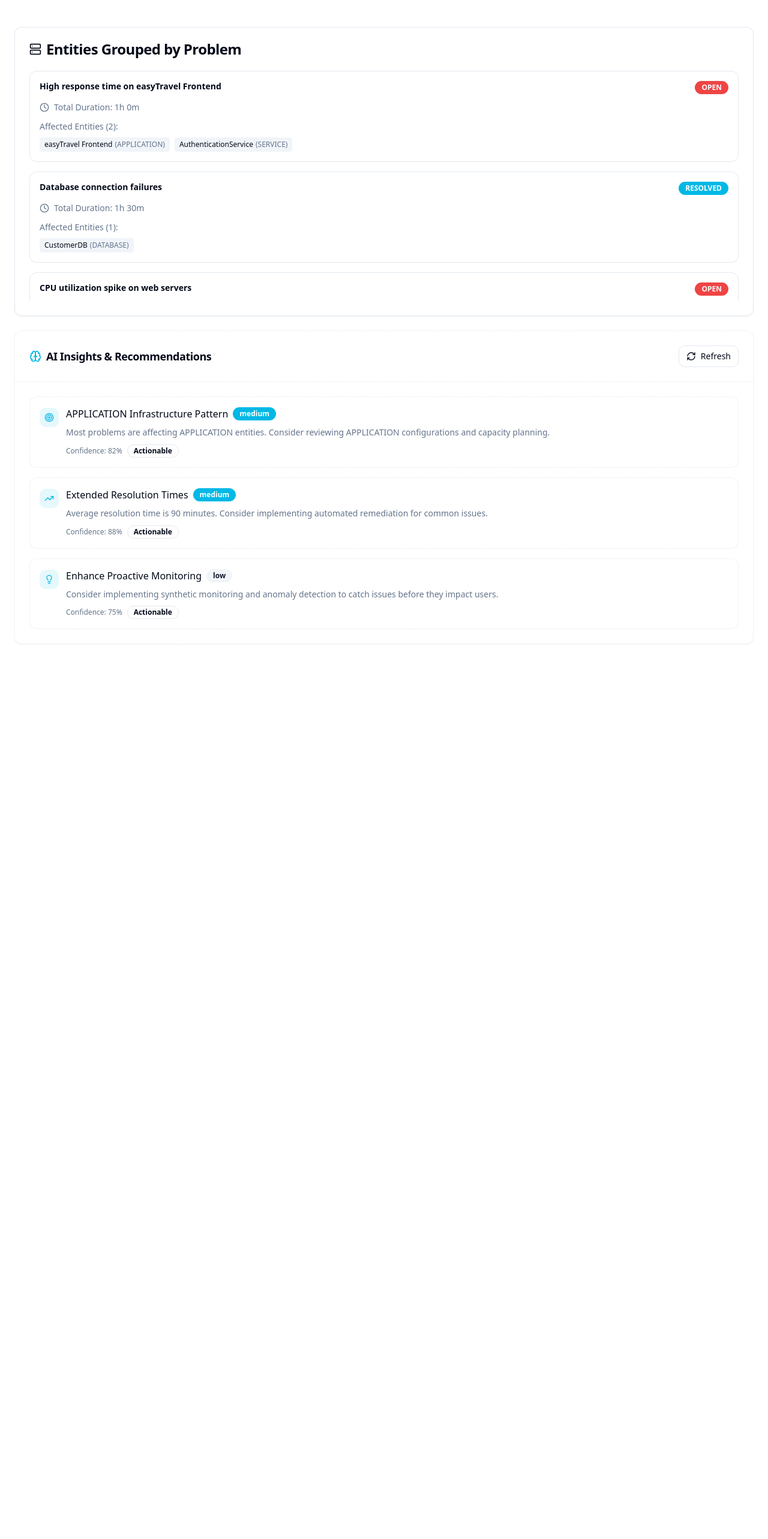
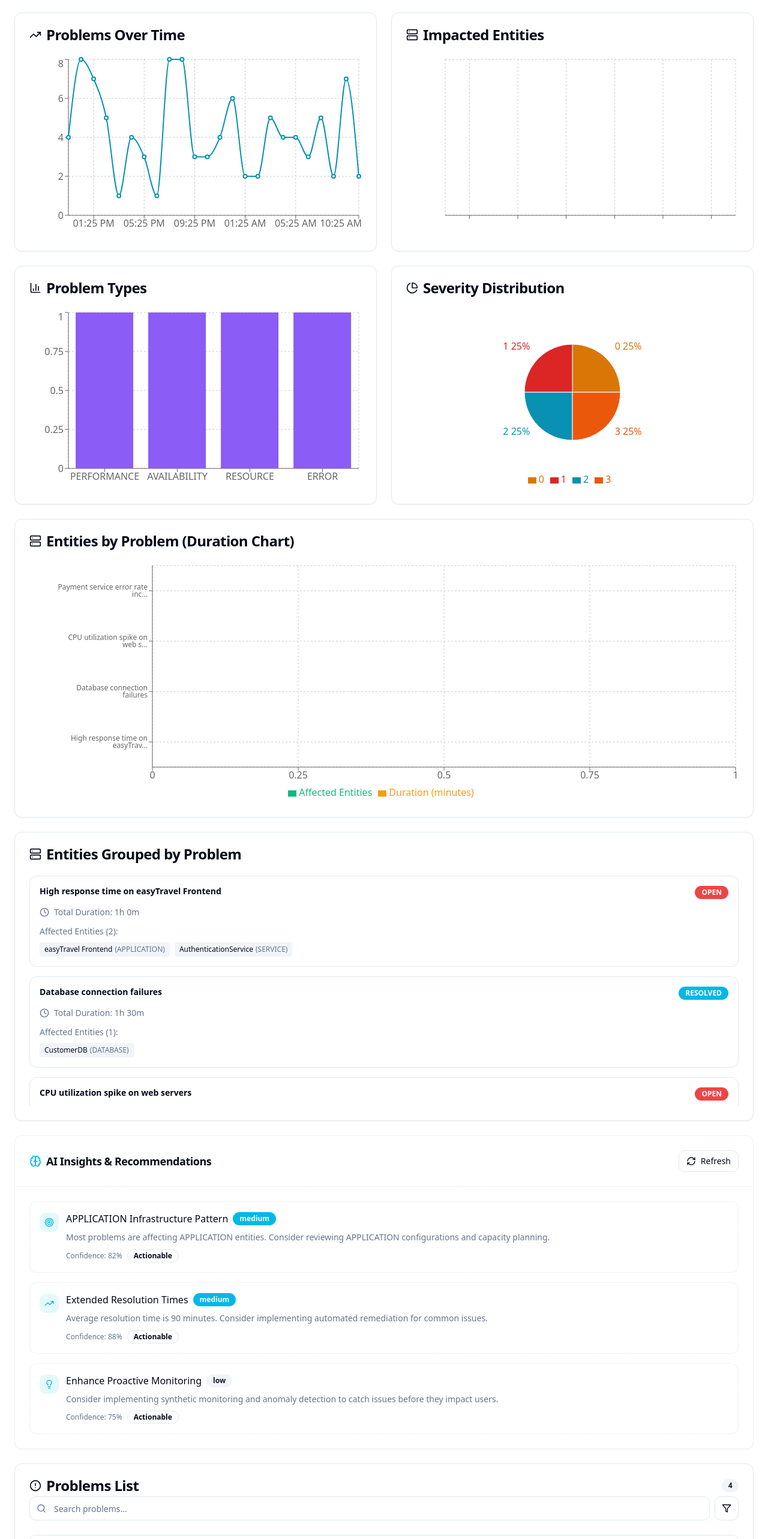
Before and after one commit to hamzaoudghiri/problems-lovable2, a React (Vite) app: page / in a window 1280 px wide. Shown: the part 234-2800 px from the top of the page at 60% size. Before the commit the page ends 1332 px from the top, so only its background shows below. Built offline with nearby package versions, Linux system fonts and the light colour scheme.

Commit message:
Add graph for entities grouped by problem
Add a new chart to the dashboard that visualizes entities grouped by problem. This chart will display the relationship between problems and the entities they impact.

```diff
--- a/src/components/Charts.tsx
+++ b/src/components/Charts.tsx
@@ -15,26 +15,165 @@ const SEVERITY_COLORS = {
 };
 const CHART_COLORS = ['#0891b2', '#3b82f6', '#8b5cf6', '#06b6d4', '#10b981'];
 export const ProblemsOverTimeChart = () => {
-  const {
-    chartData
-  } = useMonitoringStore();
-  return;
+  const { chartData } = useMonitoringStore();
+
+  return (
+    <Card>
+      <CardHeader>
+        <CardTitle className="flex items-center gap-2">
+          <TrendingUp className="h-5 w-5" />
+          Problems Over Time
+        </CardTitle>
+      </CardHeader>
+      <CardContent>
+        <ResponsiveContainer width="100%" height={300}>
+          <LineChart data={chartData.problemsOverTime}>
+            <CartesianGrid strokeDasharray="3 3" />
+            <XAxis dataKey="date" />
+            <YAxis />
+            <Tooltip />
+            <Line type="monotone" dataKey="count" stroke="#0891b2" strokeWidth={2} />
+          </LineChart>
+        </ResponsiveContainer>
+      </CardContent>
+    </Card>
+  );
 };
 export const ImpactedEntitiesChart = () => {
-  const {
-    chartData
-  } = useMonitoringStore();
-  return;
+  const { chartData } = useMonitoringStore();
+
+  return (
+    <Card>
+      <CardHeader>
+        <CardTitle className="flex items-center gap-2">
+          <Server className="h-5 w-5" />
+          Impacted Entities
+        </CardTitle>
+      </CardHeader>
+      <CardContent>
+        <ResponsiveContainer width="100%" height={300}>
+          <BarChart data={chartData.impactedEntities}>
+            <CartesianGrid strokeDasharray="3 3" />
+            <XAxis dataKey="entityType" />
+            <YAxis />
+            <Tooltip />
+            <Bar dataKey="count" fill="#3b82f6" />
+          </BarChart>
+        </ResponsiveContainer>
+      </CardContent>
+    </Card>
+  );
 };
 export const ProblemTypesChart = () => {
-  const {
-    chartData
-  } = useMonitoringStore();
-  return;
+  const { chartData } = useMonitoringStore();
+
+  return (
+    <Card>
+      <CardHeader>
+        <CardTitle className="flex items-center gap-2">
+          <BarChart3 className="h-5 w-5" />
+          Problem Types
+        </CardTitle>
+      </CardHeader>
+      <CardContent>
+        <ResponsiveContainer width="100%" height={300}>
+          <BarChart data={chartData.problemTypes}>
+            <CartesianGrid strokeDasharray="3 3" />
+            <XAxis dataKey="type" />
+            <YAxis />
+            <Tooltip />
+            <Bar dataKey="count" fill="#8b5cf6" />
+          </BarChart>
+        </ResponsiveContainer>
+      </CardContent>
+    </Card>
+  );
 };
 export const SeverityDistributionChart = () => {
-  const {
-    chartData
-  } = useMonitoringStore();
-  return;
+  const { chartData } = useMonitoringStore();
+
+  return (
+    <Card>
+      <CardHeader>
+        <CardTitle className="flex items-center gap-2">
+          <PieChartIcon className="h-5 w-5" />
+          Severity Distribution
+        </CardTitle>
+      </CardHeader>
+      <CardContent>
+        <ResponsiveContainer width="100%" height={300}>
+          <PieChart>
+            <Pie
+              data={chartData.severityDistribution}
+              cx="50%"
+              cy="50%"
+              labelLine={false}
+              outerRadius={80}
+              fill="#8884d8"
+              dataKey="count"
+              label={({ name, percent }) => `${name} ${(percent * 100).toFixed(0)}%`}
+            >
+              {chartData.severityDistribution.map((entry, index) => (
+                <Cell key={`cell-${index}`} fill={SEVERITY_COLORS[entry.severity as keyof typeof SEVERITY_COLORS] || '#8884d8'} />
+              ))}
+            </Pie>
+            <Tooltip />
+            <Legend />
+          </PieChart>
+        </ResponsiveContainer>
+      </CardContent>
+    </Card>
+  );
 };
+
+export const EntityProblemChart = () => {
+  const { problems } = useMonitoringStore();
+
+  // Group entities by problem title and calculate durations
+  const entityProblemData = problems.map(problem => {
+    const duration = problem.endTime
+      ? problem.endTime - problem.startTime
+      : Date.now() - problem.startTime;
+
+    return {
+      problemTitle: problem.title.length > 30 ? problem.title.substring(0, 30) + '...' : problem.title,
+      entityCount: problem.affectedEntities.length,
+      duration: Math.floor(duration / (1000 * 60)), // Convert to minutes
+      status: problem.status
+    };
+  }).filter(item => item.entityCount > 0);
+
+  return (
+    <Card>
+      <CardHeader>
+        <CardTitle className="flex items-center gap-2">
+          <Server className="h-5 w-5" />
+          Entities by Problem (Duration Chart)
+        </CardTitle>
+      </CardHeader>
+      <CardContent>
+        <ResponsiveContainer width="100%" height={400}>
+          <BarChart data={entityProblemData} layout="horizontal">
+            <CartesianGrid strokeDasharray="3 3" />
+            <XAxis type="number" />
+            <YAxis
+              type="category"
+              dataKey="problemTitle"
+              width={200}
+              tick={{ fontSize: 12 }}
+            />
+            <Tooltip
+              formatter={(value, name) => [
+                name === 'entityCount' ? `${value} entities` : `${value} minutes`,
+                name === 'entityCount' ? 'Affected Entities' : 'Duration'
+              ]}
+            />
+            <Legend />
+            <Bar dataKey="entityCount" fill="#10b981" name="Affected Entities" />
+            <Bar dataKey="duration" fill="#f59e0b" name="Duration (minutes)" />
+          </BarChart>
+        </ResponsiveContainer>
+      </CardContent>
+    </Card>
+  );
+};
--- a/src/components/MonitoringDashboard.tsx
+++ b/src/components/MonitoringDashboard.tsx
@@ -2,7 +2,7 @@ import { useEffect } from 'react';
 import { DashboardHeader } from './DashboardHeader';
 import { StatsCards } from './StatsCards';
 import { ProblemList } from './ProblemList';
-import { ProblemsOverTimeChart, ImpactedEntitiesChart, ProblemTypesChart, SeverityDistributionChart } from './Charts';
+import { ProblemsOverTimeChart, ImpactedEntitiesChart, ProblemTypesChart, SeverityDistributionChart, EntityProblemChart } from './Charts';
 import { AIInsights } from './AIInsights';
 import { ProblemDetailsModal } from './ProblemDetailsModal';
 import { EntityProblemGrouping } from './EntityProblemGrouping';
@@ -40,12 +40,18 @@ export const MonitoringDashboard = () => {
         <StatsCards />
 
         {/* Charts Grid */}
-
+        <div className="grid grid-cols-1 lg:grid-cols-2 gap-6">
+          <ProblemsOverTimeChart />
+          <ImpactedEntitiesChart />
+        </div>
 
         <div className="grid grid-cols-1 lg:grid-cols-2 gap-6">
           <ProblemTypesChart />
           <SeverityDistributionChart />
         </div>
+
+        {/* Entity Problem Chart */}
+        <EntityProblemChart />
 
         {/* Entity Problem Grouping */}
         <EntityProblemGrouping />
--- a/src/components/ProblemList.tsx
+++ b/src/components/ProblemList.tsx
@@ -6,7 +6,7 @@ import { Button } from '@/components/ui/button';
 import { Badge } from '@/components/ui/badge';
 import { Table, TableBody, TableCell, TableHead, TableHeader, TableRow } from '@/components/ui/table';
 import { useMonitoringStore } from '@/store/monitoring';
-import { formatDuration, getStatusColor, getSeverityColor } from '@/services/api';
+import { formatDuration } from '@/services/api';
 import type { Problem } from '@/store/monitoring';
 const getEntityIcon = (entityType: string) => {
   switch (entityType.toLowerCase()) {
@@ -35,6 +35,36 @@ const getSeverityLabel = (severity: Problem['severityLevel']): string => {
   };
   return labels[severity] || severity;
 };
+
+const getStatusColor = (status: Problem['status']) => {
+  switch (status) {
+    case 'OPEN':
+      return 'destructive';
+    case 'RESOLVED':
+      return 'default';
+    case 'CLOSED':
+      return 'secondary';
+    default:
+      return 'secondary';
+  }
+};
+
+const getSeverityColor = (severity: Problem['severityLevel']) => {
+  switch (severity) {
+    case 'AVAILABILITY':
+      return 'destructive';
+    case 'ERROR':
+      return 'destructive';
+    case 'PERFORMANCE':
+      return 'default';
+    case 'RESOURCE':
+      return 'secondary';
+    case 'CUSTOM':
+      return 'outline';
+    default:
+      return 'secondary';
+  }
+};
 export const ProblemList = () => {
   const {
     problems,
@@ -57,5 +87,100 @@ export const ProblemList = () => {
     const duration = problem.endTime ? problem.endTime - problem.startTime : now - problem.startTime;
     return formatDuration(duration);
   };
-  return;
+  return (
+    <Card>
+      <CardHeader>
+        <CardTitle className="flex items-center gap-2">
+          <AlertCircle className="h-5 w-5" />
+          Problems List
+          <Badge variant="secondary" className="ml-auto">
+            {filteredProblems.length}
+          </Badge>
+        </CardTitle>
+        <div className="flex gap-2">
+          <div className="relative flex-1">
+            <Search className="absolute left-3 top-1/2 transform -translate-y-1/2 h-4 w-4 text-muted-foreground" />
+            <Input
+              placeholder="Search problems..."
+              value={searchQuery}
+              onChange={(e) => setSearchQuery(e.target.value)}
+              className="pl-10"
+            />
+          </div>
+          <Button variant="outline" size="icon">
+            <Filter className="h-4 w-4" />
+          </Button>
+        </div>
+      </CardHeader>
+      <CardContent>
+        <div className="rounded-md border">
+          <Table>
+            <TableHeader>
+              <TableRow>
+                <TableHead>Problem</TableHead>
+                <TableHead>Severity</TableHead>
+                <TableHead>Status</TableHead>
+                <TableHead>Entities</TableHead>
+                <TableHead>Duration</TableHead>
+                <TableHead>Started</TableHead>
+                <TableHead></TableHead>
+              </TableRow>
+            </TableHeader>
+            <TableBody>
+              {filteredProblems.length === 0 ? (
+                <TableRow>
+                  <TableCell colSpan={7} className="text-center py-6 text-muted-foreground">
+                    No problems found
+                  </TableCell>
+                </TableRow>
+              ) : (
+                filteredProblems.map((problem) => (
+                  <TableRow
+                    key={problem.problemId}
+                    className="cursor-pointer hover:bg-muted/50"
+                    onClick={() => handleRowClick(problem)}
+                  >
+                    <TableCell>
+                      <div>
+                        <div className="font-medium truncate max-w-xs">{problem.title}</div>
+                        <div className="text-sm text-muted-foreground">{problem.displayId}</div>
+                      </div>
+                    </TableCell>
+                    <TableCell>
+                      <Badge variant={getSeverityColor(problem.severityLevel)}>
+                        {getSeverityLabel(problem.severityLevel)}
+                      </Badge>
+                    </TableCell>
+                    <TableCell>
+                      <Badge variant={getStatusColor(problem.status)}>
+                        {problem.status}
+                      </Badge>
+                    </TableCell>
+                    <TableCell>
+                      <div className="flex items-center gap-1">
+                        <span className="font-medium">{problem.affectedEntities.length}</span>
+                        <span className="text-muted-foreground">entities</span>
+                      </div>
+                    </TableCell>
+                    <TableCell>
+                      <div className="flex items-center gap-1">
+                        <Clock className="h-4 w-4 text-muted-foreground" />
+                        <span>{getDuration(problem)}</span>
+                      </div>
+                    </TableCell>
+                    <TableCell>
+                      <span className="text-sm">{formatTimestamp(problem.startTime)}</span>
+                    </TableCell>
+                    <TableCell>
+                      <ChevronRight className="h-4 w-4 text-muted-foreground" />
+                    </TableCell>
+                  </TableRow>
+                ))
+              )}
+            </TableBody>
+          </Table>
+        </div>
+      </CardContent>
+    </Card>
+  );
 };
```
